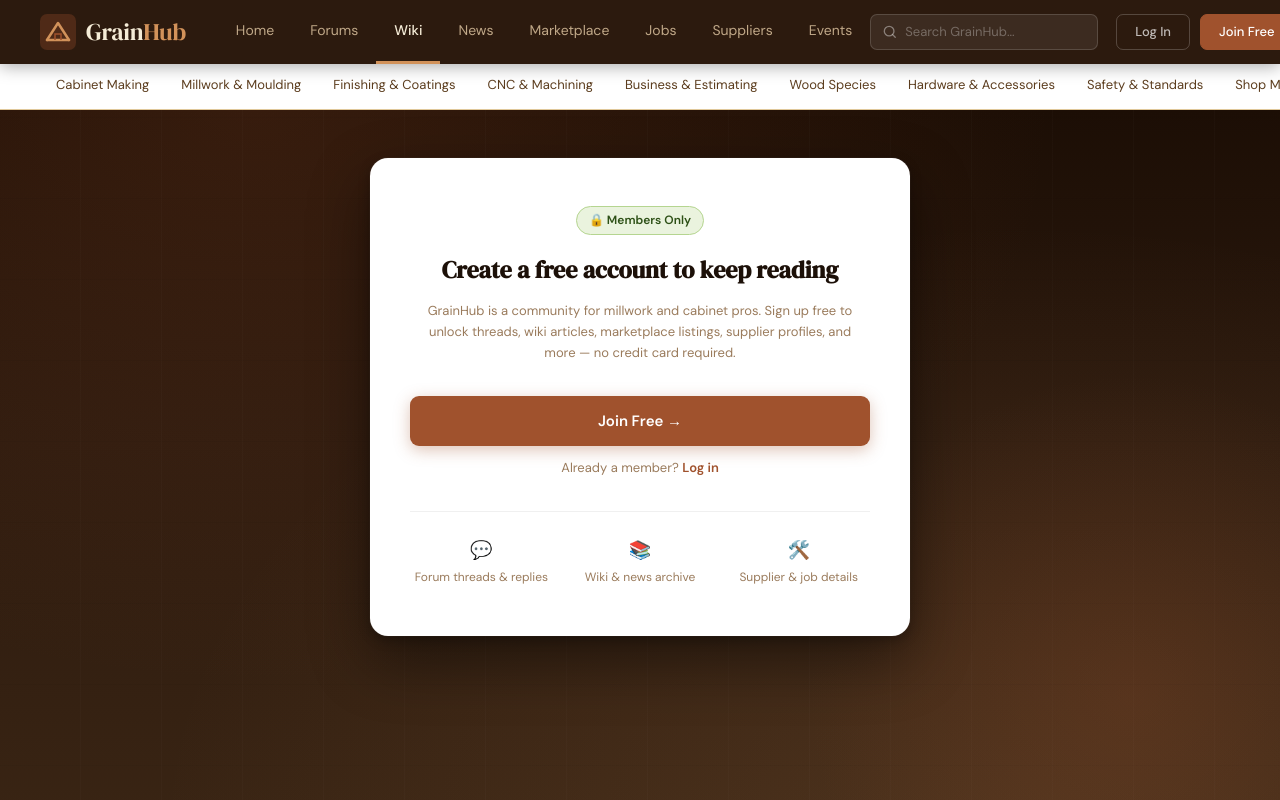
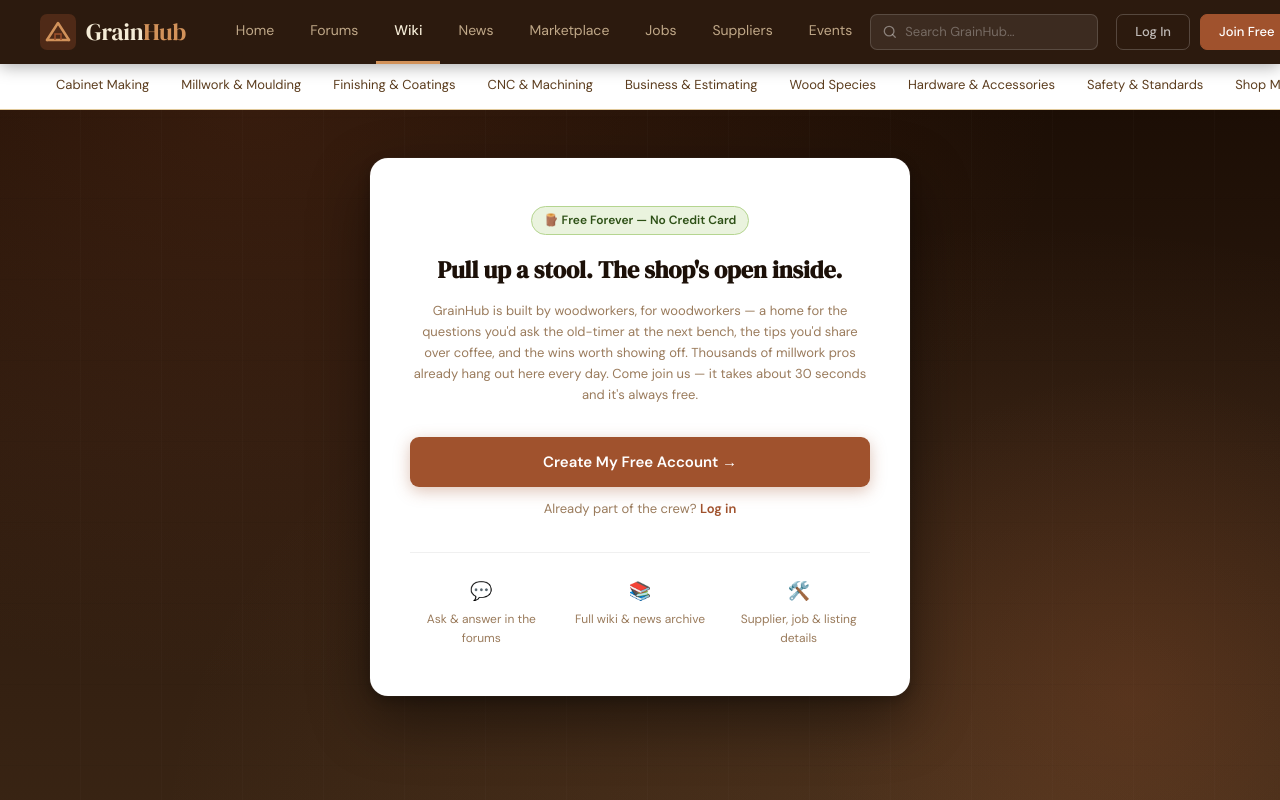
Before and after one commit to Konstarr/grainhub, a React (Vite) app: page /wiki/article in a window 1280 px wide. Shown: the top 800 px of the page. Built offline with nearby package versions, Linux system fonts and the light colour scheme; no server answers.

Commit message:
Gate: scroll-to-top + warmer community-first copy

```diff
--- a/src/components/auth/RequireAuth.jsx
+++ b/src/components/auth/RequireAuth.jsx
@@ -1,3 +1,4 @@
+import { useEffect } from 'react';
 import { Link, useLocation } from 'react-router-dom';
 import { useAuth } from '../../context/AuthContext.jsx';
 import '../../styles/signup.css';
@@ -16,6 +17,16 @@
 export default function RequireAuth({ children }) {
   const { isAuthed, loading } = useAuth();
   const location = useLocation();
+
+  // When the gate renders, snap the viewport to the top of the page. Without
+  // this, a visitor who scrolled halfway down an index page and then clicked
+  // into a detail route would see the gate card mid-scroll, or worse — below
+  // the fold. This runs on every path change so the gate always opens focused.
+  useEffect(() => {
+    if (!isAuthed && !loading) {
+      window.scrollTo({ top: 0, left: 0, behavior: 'auto' });
+    }
+  }, [isAuthed, loading, location.pathname]);
 
   // While the Supabase session is still being resolved on first paint, show
   // nothing rather than flashing the gate. (Auth check is async on mount.)
@@ -56,15 +67,18 @@
                   className="signup-free-badge"
                   style={{ margin: '0 auto 1rem' }}
                 >
-                  🔒 Members Only
+                  🪵 Free Forever — No Credit Card
                 </div>
                 <h2 style={{ marginBottom: '0.75rem' }}>
-                  Create a free account to keep reading
+                  Pull up a stool. The shop's open inside.
                 </h2>
-                <p style={{ maxWidth: '440px', margin: '0 auto' }}>
-                  GrainHub is a community for millwork and cabinet pros. Sign up
-                  free to unlock threads, wiki articles, marketplace listings,
-                  supplier profiles, and more — no credit card required.
+                <p style={{ maxWidth: '460px', margin: '0 auto', lineHeight: 1.6 }}>
+                  GrainHub is built by woodworkers, for woodworkers — a home
+                  for the questions you'd ask the old-timer at the next bench,
+                  the tips you'd share over coffee, and the wins worth showing
+                  off. Thousands of millwork pros already hang out here every
+                  day. Come join us — it takes about 30 seconds and it's
+                  always free.
                 </p>
               </div>
 
@@ -82,7 +96,7 @@
                   className="signup-submit-btn"
                   style={{ textAlign: 'center', textDecoration: 'none' }}
                 >
-                  Join Free →
+                  Create My Free Account →
                 </Link>
 
                 <div
@@ -91,7 +105,7 @@
                     color: 'var(--text-muted)',
                   }}
                 >
-                  Already a member?{' '}
+                  Already part of the crew?{' '}
                   <Link
                     to="/login"
                     state={{ from }}
@@ -116,15 +130,15 @@
               >
                 <div>
                   <div style={{ fontSize: '18px', marginBottom: '0.25rem' }}>💬</div>
-                  Forum threads &amp; replies
+                  Ask &amp; answer in the forums
                 </div>
                 <div>
                   <div style={{ fontSize: '18px', marginBottom: '0.25rem' }}>📚</div>
-                  Wiki &amp; news archive
+                  Full wiki &amp; news archive
                 </div>
                 <div>
                   <div style={{ fontSize: '18px', marginBottom: '0.25rem' }}>🛠️</div>
-                  Supplier &amp; job details
+                  Supplier, job &amp; listing details
                 </div>
               </div>
             </div>
```
